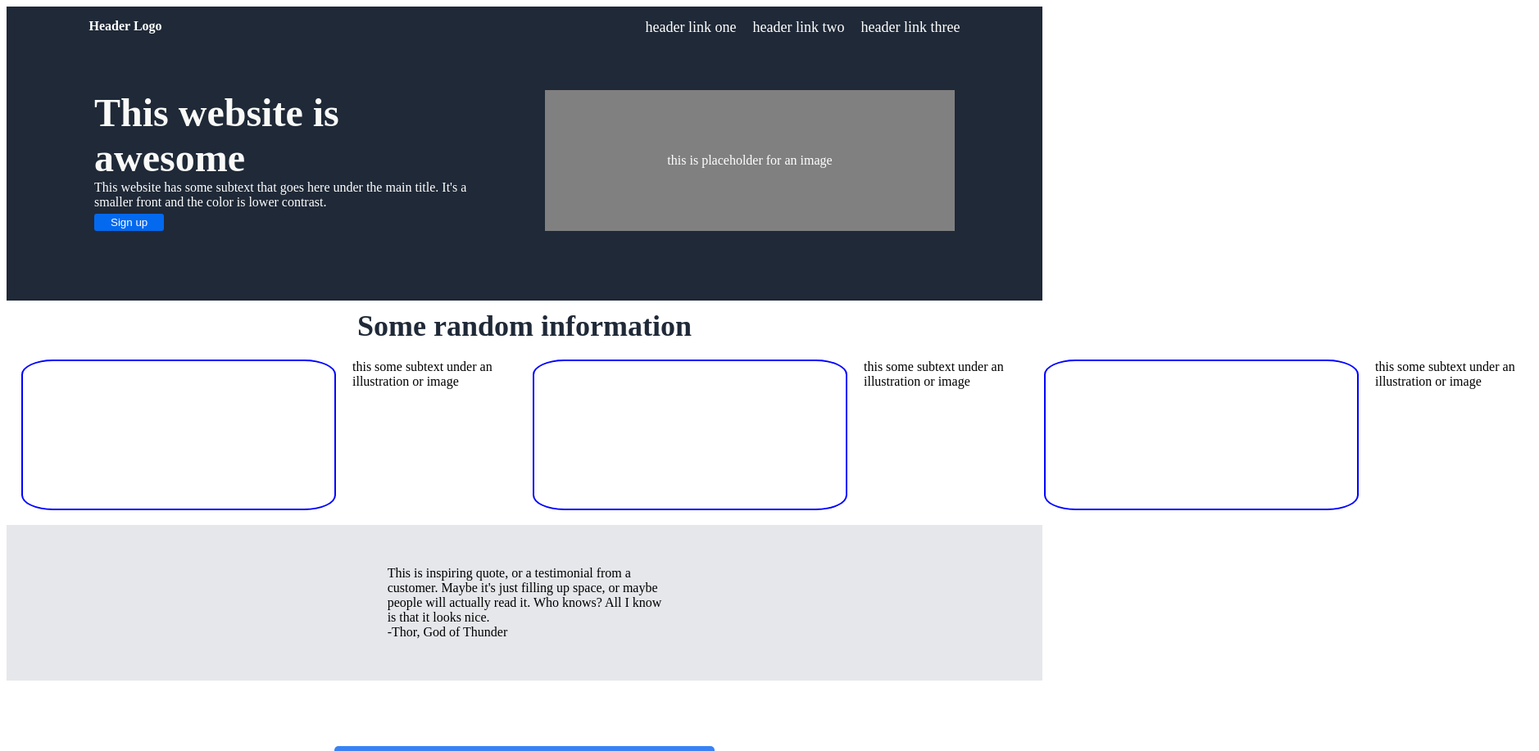
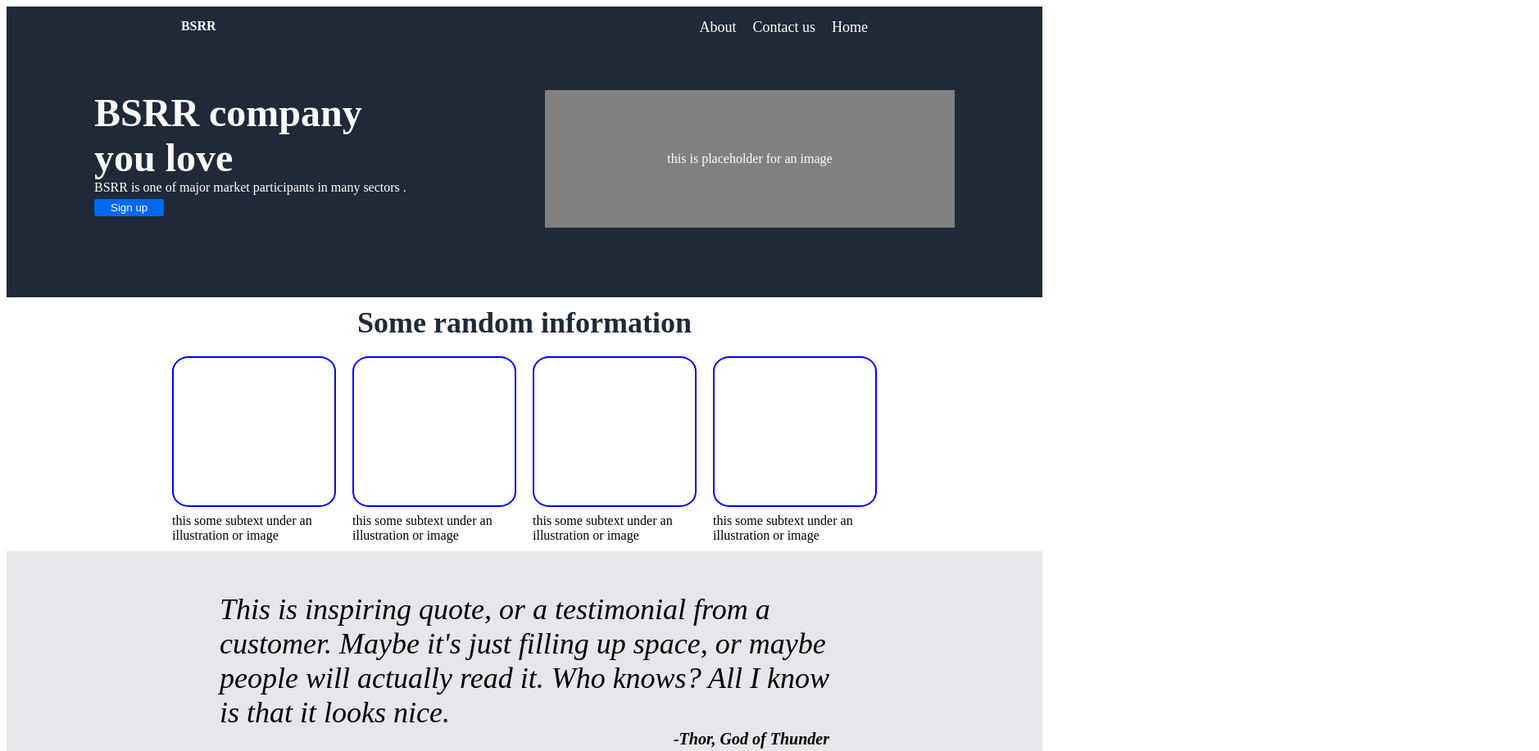
Before and after one commit to rajr095025/Landing-page, a plain HTML site: page index.html in a window 1280 px wide. Shown: the top 917 px of the page at 82% size, 1878 px wide, since content can reach past the window. Drawn offline with Linux system fonts and the light colour scheme.

Commit message:
edit on layout

```diff
--- a/css/style.css
+++ b/css/style.css
@@ -156,6 +156,7 @@ a {
     border-radius: 5px;
     color:#f9faf8;
     width: fit-content;
+    height: fit-content;
 
 }
 
@@ -163,7 +164,7 @@ a {
     display: flex;
     justify-content: center;
     align-items: center;
-    gap: 300px;
+    gap: 200px;
 
 }
 
--- a/index.html
+++ b/index.html
@@ -11,22 +11,20 @@
     <div class="section1">
         <div class="header">
             <div class="header-left">
-                <div>Header Logo</div>
+                <div>BSRR</div>
             </div>
             <div class="header-right">
                 <ul>
-                    <li><a href="#" class="link one">header link one</a></li>
-                    <li><a href="#" class="link two">header link two</a></li>
-                    <li><a href="#" class="link three">header link three</a></li>
+                    <li><a href="#" class="link one">About</a></li>
+                    <li><a href="#" class="link two">Contact us</a></li>
+                    <li><a href="#" class="link three">Home</a></li>
                 </ul>
             </div>
         </div>
         <div class="section1bottom">
             <div class="section1left">
-                <div class="text">This website is  <br>awesome</div>
-                <div>This website has some subtext that goes here under the
-                    main title. It's a smaller front and the color is lower
-                    contrast.
+                <div class="text">BSRR company <br>you love</div>
+                <div>BSRR is one of major market participants in many sectors .
                 </div>
                 <button>Sign up</button>
             </div>
@@ -36,23 +34,29 @@
     <div class="section2">
         <div class="text">Some random information</div>
         <div class="boxes">
+            <div class="box1">
                 <div class="box"></div>
                 <div>this some subtext under an illustration or image</div>
+            </div>
+            <div class="box2">
                 <div class="box"></div>
                 <div>this some subtext under an illustration or image</div>
+            </div>
+            <div class="box3">
                 <div class="box"></div>
                 <div>this some subtext under an illustration or image</div>
+            </div>
+            <div class="box4">
                 <div class="box"></div>
                 <div>this some subtext under an illustration or image</div>
             </div>
         </div>
+    </div>
     <div class="section3">
-        <div class="content">
         <div class="text1">This is inspiring quote, or a testimonial from a<br>
             customer. Maybe it's just filling up space, or maybe<br>
             people will actually read it. Who knows? All I know<br>
             is that it looks nice.
-            </div>
             <div class="text2">-Thor, God of Thunder</div>
         </div>
     </div>
```
Lines whose indentation alone changed are shown as unchanged.
